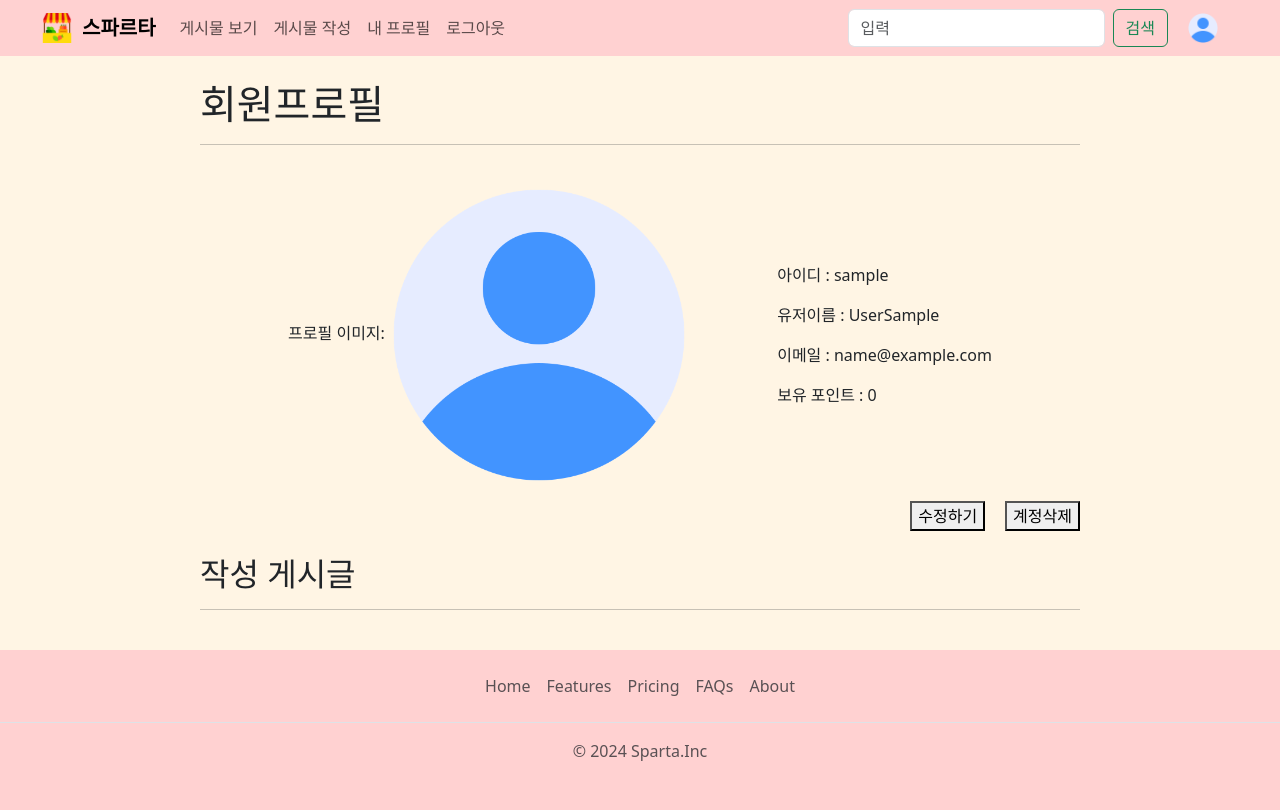
After one commit to billyhyunjun/sparta_market, a Django app: page /accounts/profile/ in a window 1280 px wide. The commit adds this page. Run offline with Django 4.2, Linux system fonts and the light colour scheme; the visitor is signed in with stand-in values (Sample User, id 1); data comes from the database, SQL or seed files in the repository; data that the repository does not hold is empty.

Commit message:
프로필 및 수정 기능 추가

```diff
--- a/spartamarket/accounts/models.py
+++ b/spartamarket/accounts/models.py
@@ -4,4 +4,5 @@ from django.contrib.auth.models import AbstractUser
 # Create your models here.
 class User(AbstractUser):
     point = models.IntegerField(default=0)
+    image = models.ImageField(upload_to="images/", blank=True)
     following = models.ManyToManyField('self',symmetrical=False, related_name="followers")
--- /dev/null
+++ b/spartamarket/accounts/templates/accounts/profile.html
@@ -0,0 +1,69 @@
+{% extends 'base.html' %}
+{% load static %}
+
+{% block style %}
+  <style>
+    .custom_box {
+      display: flex;
+      justify-content: space-evenly;
+      align-items: center;
+    }
+
+  </style>
+{% endblock %}
+
+{% block content %}
+  <br />
+  <h1>회원프로필</h1> <hr /><br />
+  <div class="custom_box">
+    <div>
+      <p>
+        <label for="id_image">프로필 이미지:</label>
+        <img id="preview"
+          style="width: 300px;"
+          src="{% if user.image %}
+            {{ user.image.url }}
+          {% else %}
+            {% static 'accounts/user.png' %}
+          {% endif %}" />
+        <br />
+      </p>
+    </div>
+    <div>
+      <p>
+        <label class="labels" for="id_username">아이디 : {{ user.username }}</label>
+      </p>
+      <p>
+        <label class="labels" for="id_last_name">유저이름 : {{ user.last_name }}{{ user.first_name }}</label>
+      </p>
+      <p>
+        <label class="labels" for="id_email">이메일 : {{ user.email }}</label>
+      </p>
+      <p>
+        <label class="labels" for="id_point">보유 포인트 : {{ user.point }}</label>
+      </p>
+    </div>
+  </div>
+  <div style="display: flex; justify-content: end;">
+    <a href="{% url 'accounts:update' %}" style="margin-right: 20px;"><button>수정하기</button></a>
+    <a href="{% url 'accounts:delete' %}"><button>계정삭제</button></a>
+  </div>
+  <br />
+  <h2>작성 게시글</h2> <hr /><br />
+  <div class="row row-cols-1 row-cols-md-3 g-4">
+    {% for article in articles %}
+      <a href="{% url 'articles:view' article.pk %}  ">
+        <div class="col" style="width: 326px;">
+          <div class="card" style="align-items: center;">
+            <img class="imgs" src="{{ article.image.url }}" class="card-img-top" />
+            <div class="card-body">
+              <h5 class="card-title">{{ article.title }}</h5>
+              <p class="card-text">{{ article.price }} 포인트</p>
+            </div>
+          </div>
+        </div>
+      </a>
+    {% endfor %}
+  </div>
+  <br>
+{% endblock %}
--- a/spartamarket/accounts/urls.py
+++ b/spartamarket/accounts/urls.py
@@ -7,4 +7,5 @@ urlpatterns = [
     path('logout/', views.logout, name='logout'),
     path('delete/', views.delete, name='delete'),
     path('update/', views.update, name='update'),
+    path('profile/', views.profile, name='profile'),
 ]
--- a/spartamarket/accounts/views.py
+++ b/spartamarket/accounts/views.py
@@ -1,9 +1,11 @@
-from django.shortcuts import render, redirect
+from django.shortcuts import render, redirect, get_object_or_404
 from django.contrib.auth.forms import AuthenticationForm
 from django.contrib.auth import login as auth_login, logout as auth_logout, update_session_auth_hash
 from django.views.decorators.http import require_POST, require_GET, require_http_methods
 from .forms import CustomUserChangeForm, CustumUserCreationForm
 from django.contrib import messages
+from .models import User
+from articles.models import Article
 
 
 # Create your views here.
@@ -25,7 +27,6 @@ def login(request):
                 user = form_singup.save()
                 auth_login(request, user)
                 return redirect("index")
-        print(form_singup.errors)
         messages.add_message(request, messages.INFO, '입력이 잘못 되었습니다.')
     else:
         form_login = AuthenticationForm()
@@ -43,6 +44,7 @@ def logout(request):
         auth_logout(request)
     return redirect("index")
 
+
 @require_POST
 def delete(request):
     if request.user.is_authenticated:
@@ -50,16 +52,34 @@ def delete(request):
         auth_logout(request)
     return redirect("index")
 
+
 @require_http_methods(["GET", "POST"])
 def update(request):
-    if request.method == "POST":
-        form = CustumUserCreationForm(request.POST, instance=request.user)
-        if form.is_valid():
-            form.save()
-            return redirect("index")
-    else:
-        form = CustomUserChangeForm()
-    context = {
-        "form": form,
-    }
-    return render(request, "accounts/update.html", context)
+    if request.user.is_authenticated:
+        if request.method == "POST":
+            form = CustomUserChangeForm(
+                request.POST, request.FILES, instance=request.user)
+            if form.is_valid():
+                form.save()
+                return redirect("index")
+            else:
+                messages.add_message(request, messages.INFO, '입력이 잘못 되었습니다.')
+        user = get_object_or_404(User, pk=request.user.pk)
+        context = {
+            "user": user,
+        }
+        return render(request, "accounts/update.html", context)
+    return redirect("accounts:login")
+
+
+@require_http_methods(["GET", "POST"])
+def profile(request):
+    if request.user.is_authenticated:
+        user = get_object_or_404(User, pk=request.user.pk)
+        articles = Article.objects.filter(author=user).order_by("-created_at")
+        context = {
+            "user": user,
+            "articles": articles,
+        }
+        return render(request, "accounts/profile.html", context)
+    return redirect("accounts:login")
--- /dev/null
+++ b/spartamarket/static/css/style.css
@@ -0,0 +1,13 @@
+:root {
+    --background_color: #FFF5E4;
+    --standard_color: #FFE3E1;
+    --point_color: #FFD1D1;
+    --strong_color: #FF9494;
+    --black: #000000;
+    --white: #ffffff;
+
+    --facebook-color: #4267B2;
+    --google-color: #DB4437;
+    --twitter-color: #1DA1F2;
+    --insta-color: #E1306C;
+}
--- a/spartamarket/templates/base.html
+++ b/spartamarket/templates/base.html
@@ -7,22 +7,38 @@
     <meta charset="UTF-8" />
     <meta name="viewport" content="width=device-width, initial-scale=1.0" />
     <link href="https://cdn.jsdelivr.net/npm/bootstrap@5.3.3/dist/css/bootstrap.min.css" rel="stylesheet" integrity="sha384-QWTKZyjpPEjISv5WaRU9OFeRpok6YctnYmDr5pNlyT2bRjXh0JMhjY6hW+ALEwIH" crossorigin="anonymous" />
-    <title>Document</title>
+    <title>SpartaMarket</title>
+    <link rel="stylesheet" href="{% static 'css/style.css' %}">
     <style>
+      body{
+        background-color: var(--background_color);
+      }
       #wrap {
         min-height: calc(100vh - 10rem); /* footer 높이를 빼준다. */
       }
       footer {
         height: 10rem; /* footer 높이 */
       }
+      .imgs {
+        width: 300px;
+        height: 300px;
+        margin-top: 20px;
+      }
+      .card-title{
+        width: 300px;
+        overflow: hidden;
+        text-overflow: ellipsis;
+        white-space: nowrap;
+      }
+
     </style>
     {% block style %}
     {% endblock style %}
   </head>
   <body>
     <div id="wrap">
-      <nav class="navbar navbar-expand-lg bg-body-tertiary">
-        <div class="container-fluid">
+      <nav class="navbar navbar-expand-lg" style="background-color: var(--point_color);">
+        <div class="container-fluid" style="margin: 0 30px;">
           <img src="{% static 'articles/market.png' %}" style="width: 30px; margin-right: 10px;"/>
           <a class="navbar-brand" aria-current="page" href="{% url 'index' %}"><strong>스파르타</strong></a>
           <button class="navbar-toggler" type="button" data-bs-toggle="collapse" data-bs-target="#navbarSupportedContent" aria-controls="navbarSupportedContent" aria-expanded="false" aria-label="Toggle navigation"><span class="navbar-toggler-icon"></span></button>
@@ -35,8 +51,7 @@
                 <a class="nav-link" href="{% url "articles:create" %}">게시물 작성</a>
               </li>
               {% if request.user.is_authenticated %}
-              <form action="{% url "accounts:logout" %}" method="POST">
-                {% csrf_token %}
+              <form action="{% url "accounts:profile" %}" method="GET">
                 <li class="nav-item">
                   <input class="nav-link" type="submit" value="내 프로필">
                 </li>
@@ -73,7 +88,7 @@
         {% endblock %}
       </div>
     </div>
-    <footer class="py-3 my-4">
+    <footer class="py-3" style="background-color: var(--point_color);">
       <ul class="nav justify-content-center border-bottom pb-3 mb-3">
         <li class="nav-item">
           <a href="{% url "index" %}" class="nav-link px-2 text-muted">Home</a>
```
Also changed, not shown: spartamarket/accounts/forms.py (+1 -9 lines), spartamarket/accounts/templates/accounts/login.html (+4 -5 lines), spartamarket/accounts/templates/accounts/update.html (+88 -2 lines), spartamarket/articles/templates/articles/articles.html (+5 -18 lines), spartamarket/articles/templates/articles/index.html (+23 -5 lines), spartamarket/articles/templates/articles/view.html (+5 -2 lines), spartamarket/articles/views.py (+6 -2 lines), spartamarket/accounts/migrations/0002_user_image.py (added), spartamarket/accounts/static/accounts/user.png (added), spartamarket/media/images/Rammus.png (added), spartamarket/media/images/Teemo.png (added), spartamarket/media/images/Teemo_tV3dbtL.png (added).
